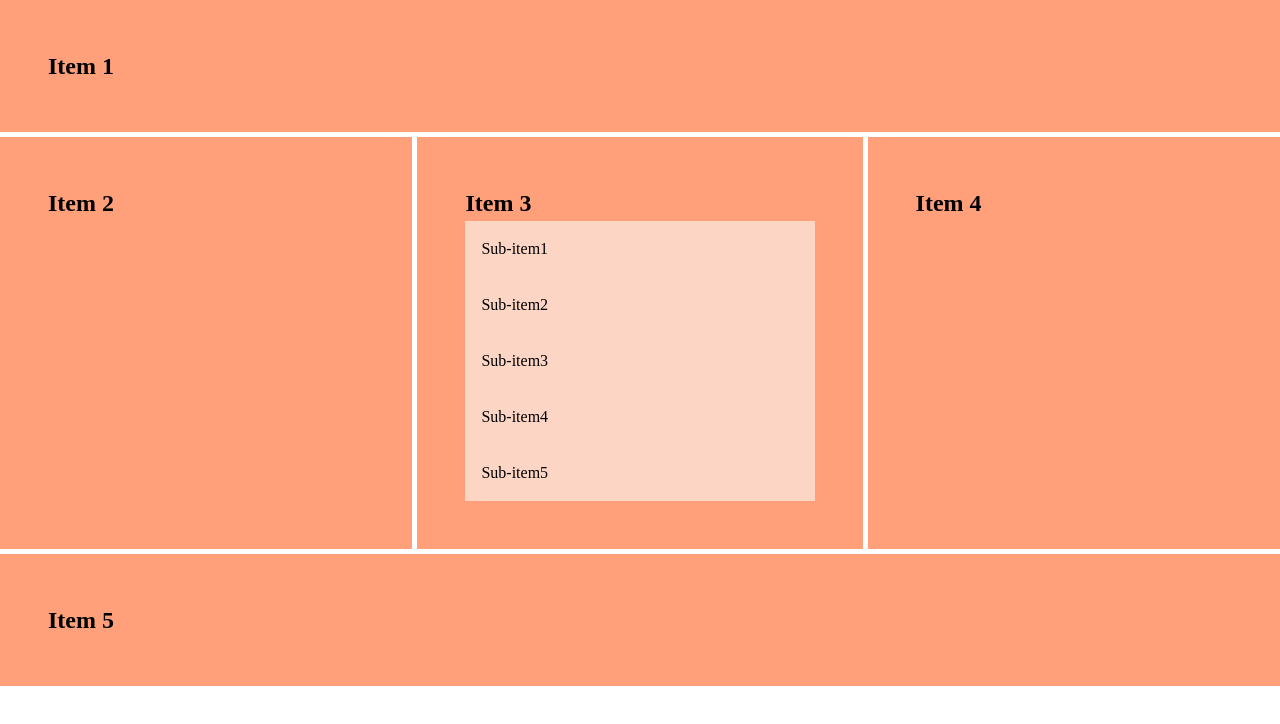
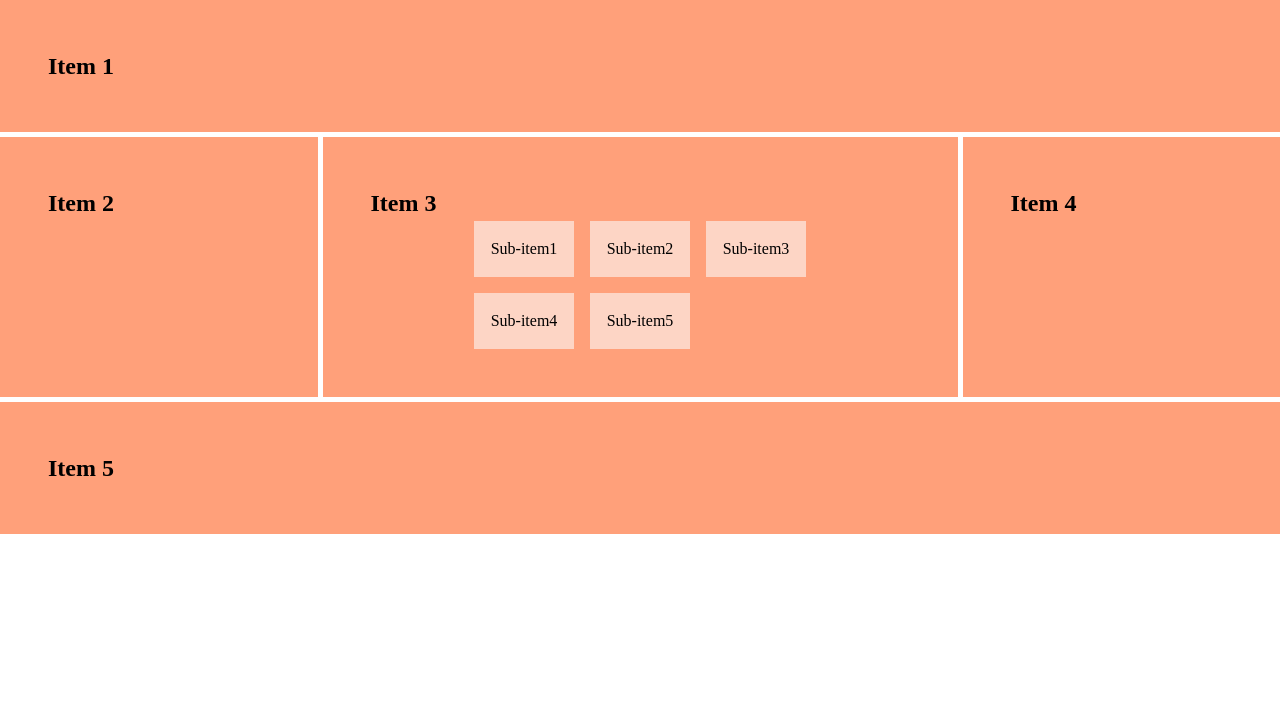
Before and after one commit to annaegea07/Ejercicio-06, a plain HTML site: page index.html in a window 1280 px wide. Drawn offline with Linux system fonts and the light colour scheme.

Commit message:
chore: fase 2 acbada

```diff
--- a/css/style.css
+++ b/css/style.css
@@ -19,7 +19,7 @@ h1 {
 }
 
 .item-2 {
-  grid-column: 1 / 1;
+  grid-column: 1 / 2;
 }
 
 .item-3 {
@@ -36,10 +36,20 @@ h1 {
 
 .grid-container {
   display: grid;
-  grid-template-columns: repeat(1fr 2fr 1fr);
+  grid-template-columns: 1fr 2fr 1fr;
   gap:5px;
 }
+
 .sub-item {
   background-color: var( --color-bg-sub);
   padding: 1rem;
+  text-align: center;
+  min-width: 100px;
 }
+
+.grid-container-2 {
+  display: grid;
+  grid-template-columns: repeat(3, auto);
+  gap: 1rem;
+  justify-content: center;
+}
```
